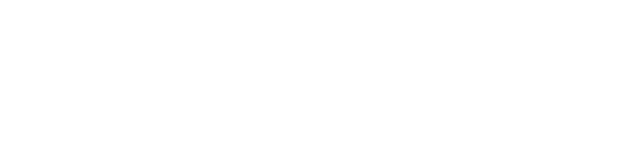
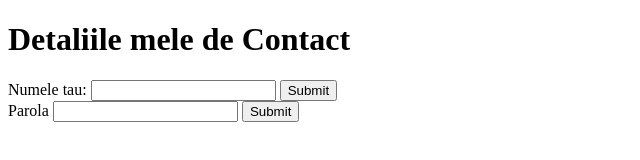
Before and after one commit to Veaceslav85/learn-web-development, a plain HTML site: page contact_me.html in a window 1280 px wide. Shown: the whole page, without its empty margins (0-640 px from the left). Drawn offline with Linux system fonts and the light colour scheme.

Commit message:
add a form with name and password

```diff
--- a/contact_me.html
+++ b/contact_me.html
@@ -5,9 +5,18 @@
     <meta charset="UTF-8">
     <meta http-equiv="X-UA-Compatible" content="IE=edge">
     <meta name="viewport" content="width=device-width, initial-scale=1.0">
-    <title>Document</title>
+    <title>Contact Me </title>
 </head>
 <body>
-
+    <h1>Detaliile mele de Contact</h1>
+    <form action="index.html" method="post">
+        <label for="">Numele tau:</label>
+        <input type="text">
+        <input type="submit">
+        <br>
+        <label for="">Parola</label>
+        <input type="password">
+        <input type="submit">
+    </form>
 </body>
 </html>
```
